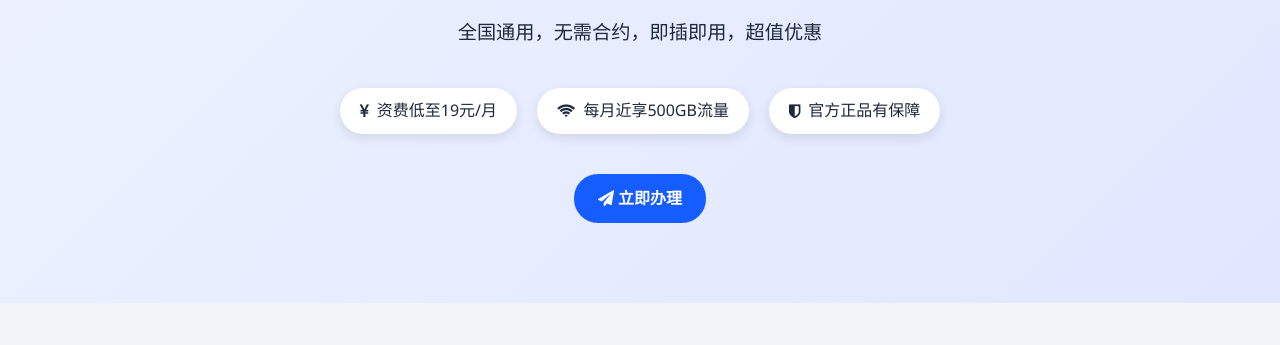
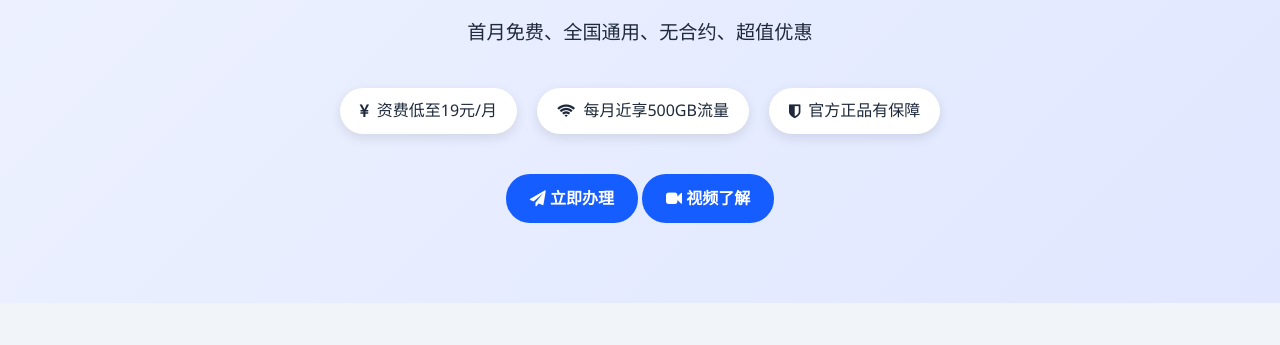
Before and after one commit to 360rom/sim.github.io, a plain HTML site: page index.html in a window 1280 px wide. Shown: the part 215-560 px from the top of the page. Drawn offline with Linux system fonts and the light colour scheme.

Commit message:
Add files via upload

```diff
--- a/index.html
+++ b/index.html
@@ -764,7 +764,7 @@
         <div class="container">
             <div class="hero-content">
                 <h1>免费大流量卡</h1>
-                <p>全国通用，无需合约，即插即用，超值优惠</p>
+                <p>首月免费、全国通用、无合约、超值优惠</p>
 
 
                 <div class="hero-features">
@@ -782,6 +782,7 @@
                     </div>
                 </div>
                 <a href="#channels" class="btn btn-accent"><i class="fa fa-send"></i> 立即办理</a>
+                 <a href="#channels" class="btn btn-accent"><i class="fa fa-video-camera "></i> 视频了解</a>
             </div>
 
         </div>
@@ -858,6 +859,10 @@
                 <h2>办理渠道(任选)</h2>
                 <p>内部渠道，专属优惠(如不稳定 您可更换)</p>
                 <p><span style="color: red; font-weight: bold;">注：</span>部分卡，客服会联系审核；请您留意信息正确</p>
+                <!-- 介绍视频 ifram方式-->
+                <div style="margin-top:10px;">
+                    <iframe src="https://workdrive.zohopublic.com.cn/embed/f0nwc4cc1014d89994b00ad982c34b9ce64d3?toolbar=false&appearance=light&themecolor=green" scrolling="no" frameborder="0" allowfullscreen="true" width="800" height="450" title="流量卡介绍视频"></iframe>
+                </div>
             </div>
 
             <div class="channels-grid">
@@ -902,6 +907,7 @@
                     <a href="#" target="_blank">其它待定</a>
                 </div>
             </div>
+
         </div>
     </section>
 
```
